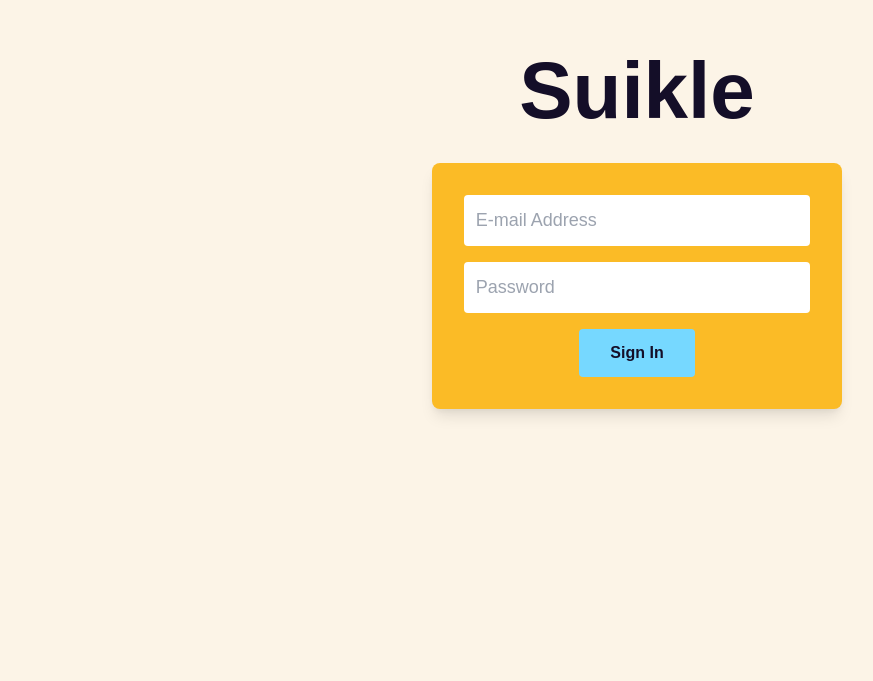
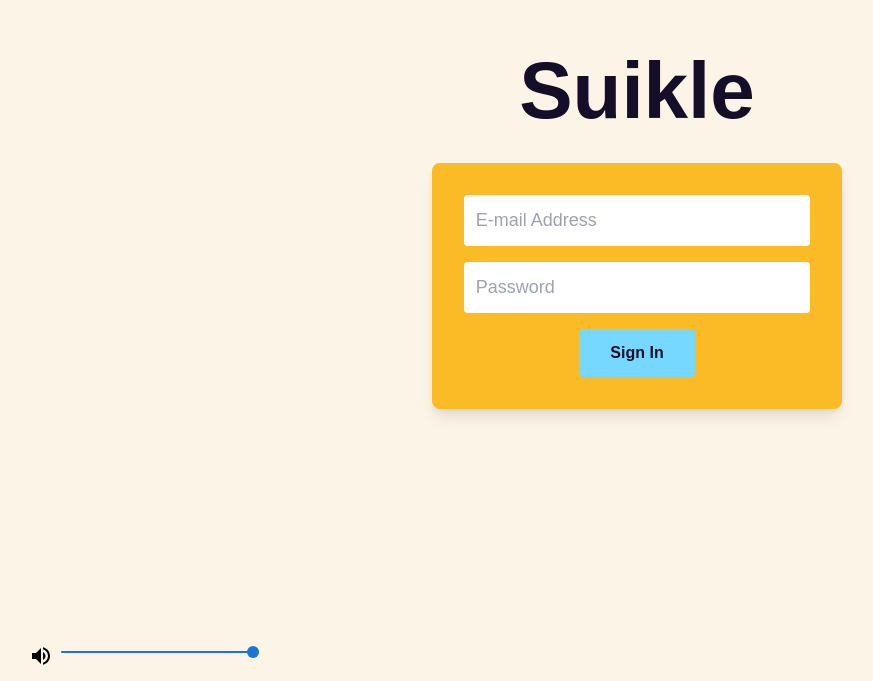
Before and after one commit to AntiAvengers/Lycaon, a React (Vite) app in the folder client/: page / in a window 1280 px wide. Shown: the part 170-851 px from the top of the page, without its empty margins (3-876 px from the left). Before the commit the page ends 816 px from the top, so only its background shows below. Built offline with nearby package versions, Linux system fonts and the light colour scheme.

Commit message:
created soundcontrol; added it to layout, editing css

```diff
--- a/client/src/components/Layout.jsx
+++ b/client/src/components/Layout.jsx
@@ -1,6 +1,7 @@
 import { useLocation } from "react-router-dom";
 import PropTypes from "prop-types";
 import Header from "./header.jsx";
+import SoundControl from "./soundControl.jsx";
 import Footer from "./footer.jsx";
 
 const Layout = ({ children }) => {
@@ -12,7 +13,8 @@ const Layout = ({ children }) => {
     return (
         <div className="min-h-screen flex flex-col">
             {!isSignInPage && <Header />}
-            <main className="flex flex-grow pb-4">{children}</main>
+            <main className="flex flex-grow">{children}</main>
+            <SoundControl />
             {!isSignInPage && <Footer />}
         </div>
     );
--- /dev/null
+++ b/client/src/components/soundControl.jsx
@@ -0,0 +1,69 @@
+import { useState, useRef } from "react";
+import VolumeUpIcon from "@mui/icons-material/VolumeUp";
+import VolumeOffIcon from "@mui/icons-material/VolumeOff";
+import Slider from "@mui/material/Slider";
+
+const SoundConrol = () => {
+    const audioRef = useRef(null); // Reference to the audio element
+    const [isMuted, setIsMuted] = useState(false); // State for mute status
+    const [volume, setVolume] = useState(1); // State for volume level
+
+    // Toggle mute/unmute
+    const toggleMute = () => {
+        setIsMuted((prev) => !prev);
+        if (audioRef.current) {
+            audioRef.current.muted = !audioRef.current.muted;
+        }
+    };
+
+    // Adjust volume
+    const handleVolumeChange = (e) => {
+        const newVolume = e.target.value;
+        setVolume(newVolume);
+        if (audioRef.current) {
+            audioRef.current.volume = newVolume;
+        }
+    };
+
+    return (
+        <div className="flex flex-col justify-center items-start mx-8 my-2">
+            {/* Audio Element */}
+            <audio ref={audioRef} src="your-sound-file.mp3" preload="auto" />
+
+            {/* Volume Control Slider */}
+            <div className="flex justify-center items-center gap-2">
+                {/* Mute Button */}
+                <button onClick={toggleMute} className="text-black">
+                    {isMuted ? <VolumeOffIcon /> : <VolumeUpIcon />}
+                </button>
+                <div className="w-48">
+                    <Slider
+                        size="small"
+                        min={0}
+                        max={1}
+                        value={volume}
+                        onChange={handleVolumeChange}
+                        valueLabelDisplay="auto"
+                        valueLabelFormat={(value) =>
+                            `${Math.round(value * 100)}%`
+                        }
+                        step={0.01}
+                        aria-label="Volume Control"
+                    />
+                </div>
+                {/* <input
+                    type="range"
+                    min="0"
+                    max="1"
+                    step="0.01"
+                    value={volume}
+                    onChange={handleVolumeChange}
+                    className="w-48"
+                /> */}
+                {/* <span className="text-lg">{Math.round(volume * 100)}%</span> */}
+            </div>
+        </div>
+    );
+};
+
+export default SoundConrol;
```
